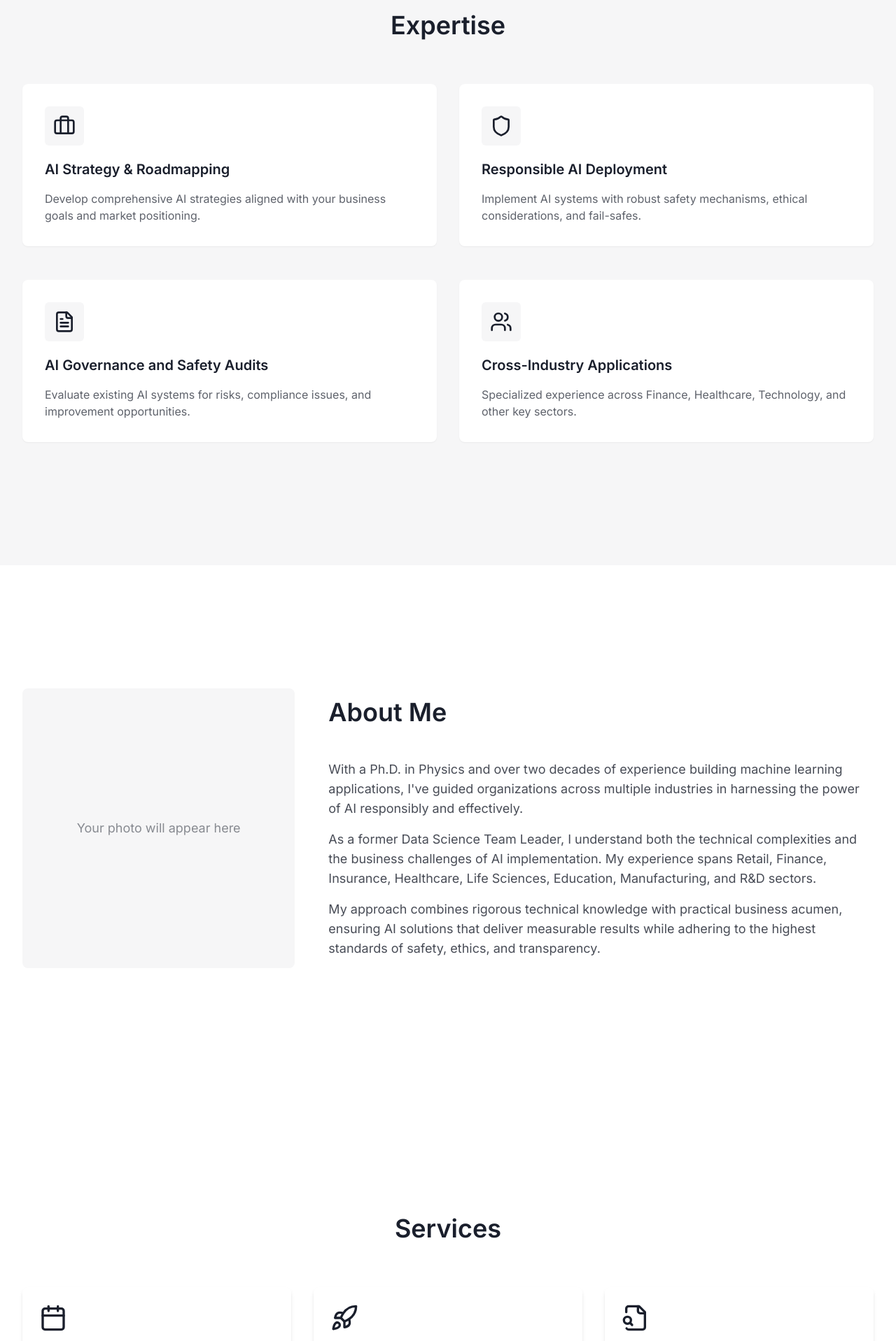
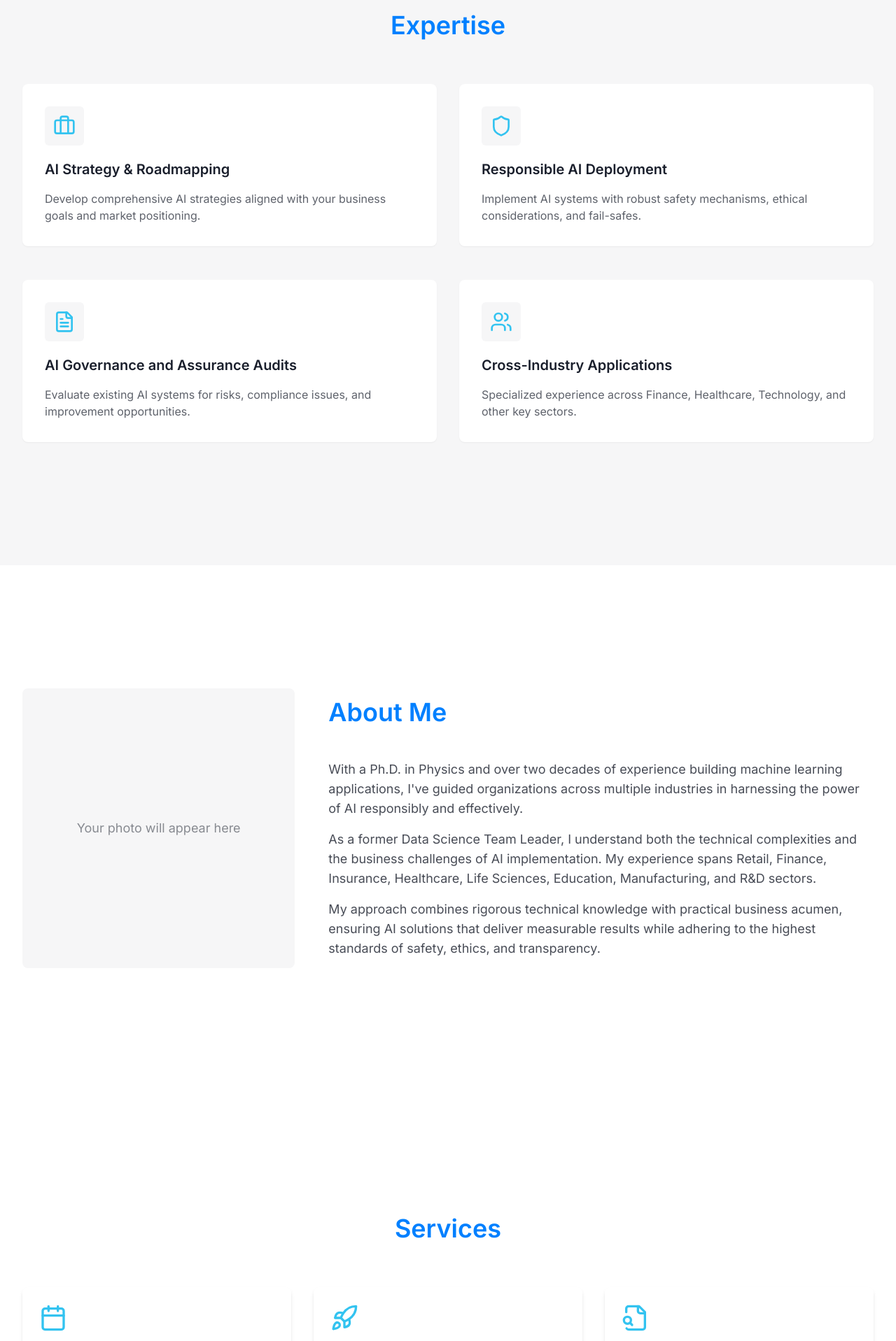
Before and after one commit to claushorn/Cognitive-AI-Consulting, a React (Vite) app: page / in a window 1280 px wide. Shown: the part 880-2797 px from the top of the page at 70% size. Built offline with nearby package versions, Linux system fonts and the light colour scheme.

Commit message:
Refactor: Update AI audit title and apply color scheme
- Replaced "AI Safety Audits" with "AI Assurance Audits" in the ExpertiseSection.
- Applied a new color scheme to the application.

```diff
--- a/src/components/sections/ExpertiseSection.tsx
+++ b/src/components/sections/ExpertiseSection.tsx
@@ -10,22 +10,22 @@ import {
 const ExpertiseSection = () => {
   const expertiseAreas = [
     {
-      icon: <Briefcase className="h-8 w-8 text-charcoal" />,
+      icon: <Briefcase className="h-8 w-8 text-accent-blue" />,
       title: "AI Strategy & Roadmapping",
       description: "Develop comprehensive AI strategies aligned with your business goals and market positioning."
     },
     {
-      icon: <Shield className="h-8 w-8 text-charcoal" />,
+      icon: <Shield className="h-8 w-8 text-accent-blue" />,
       title: "Responsible AI Deployment",
       description: "Implement AI systems with robust safety mechanisms, ethical considerations, and fail-safes."
     },
     {
-      icon: <FileText className="h-8 w-8 text-charcoal" />,
-      title: "AI Governance and Safety Audits",
+      icon: <FileText className="h-8 w-8 text-accent-blue" />,
+      title: "AI Governance and Assurance Audits",
       description: "Evaluate existing AI systems for risks, compliance issues, and improvement opportunities."
     },
     {
-      icon: <Users className="h-8 w-8 text-charcoal" />,
+      icon: <Users className="h-8 w-8 text-accent-blue" />,
       title: "Cross-Industry Applications",
       description: "Specialized experience across Finance, Healthcare, Technology, and other key sectors."
     }
@@ -40,7 +40,7 @@ const ExpertiseSection = () => {
           {expertiseAreas.map((area, index) => (
             <div
               key={index}
-              className="bg-white p-8 rounded-lg shadow-sm flex flex-col items-start animate-on-scroll"
+              className="bg-white p-8 rounded-lg shadow-sm flex flex-col items-start animate-on-scroll hover:shadow-md transition-shadow"
             >
               <div className="mb-5 p-3 bg-light-gray rounded-md">
                 {area.icon}
--- a/src/components/sections/ServicesSection.tsx
+++ b/src/components/sections/ServicesSection.tsx
@@ -6,18 +6,18 @@ import { Calendar, Rocket, FileSearch } from "lucide-react";
 const ServicesSection = () => {
   const services = [
     {
-      icon: <Calendar className="h-10 w-10 text-charcoal" />,
+      icon: <Calendar className="h-10 w-10 text-accent-blue" />,
       title: "AI Strategy Workshops",
       description: "Tailored sessions to define your organization's AI roadmap, identifying opportunities, challenges, and implementation paths specific to your business context."
     },
     {
-      icon: <Rocket className="h-10 w-10 text-charcoal" />,
+      icon: <Rocket className="h-10 w-10 text-accent-blue" />,
       title: "Model Deployment Guidance",
       description: "Practical advice for scalable, responsible AI rollouts, focusing on integration with existing systems, monitoring, and continuous improvement processes."
     },
     {
-      icon: <FileSearch className="h-10 w-10 text-charcoal" />,
-      title: "AI Safety Audits",
+      icon: <FileSearch className="h-10 w-10 text-accent-blue" />,
+      title: "AI Assurance Audits",
       description: "Independent evaluation of AI risks, compliance, and robustness, providing actionable recommendations to enhance system reliability and trustworthiness."
     }
   ];
@@ -29,7 +29,7 @@ const ServicesSection = () => {
 
         <div className="grid grid-cols-1 md:grid-cols-3 gap-8">
           {services.map((service, index) => (
-            <Card key={index} className="animate-on-scroll border-none shadow-md hover:shadow-lg transition-shadow">
+            <Card key={index} className="animate-on-scroll border-none shadow-md hover:shadow-lg transition-shadow hover:bg-light-gray">
               <CardHeader>
                 <div className="mb-4">{service.icon}</div>
                 <CardTitle className="text-xl">{service.title}</CardTitle>
--- a/src/components/sections/TestimonialsSection.tsx
+++ b/src/components/sections/TestimonialsSection.tsx
@@ -12,13 +12,13 @@ const TestimonialsSection = () => {
         </p>
 
         {/* Placeholder for future testimonials */}
-        <Card className="border-none bg-white/50 backdrop-blur-sm shadow-sm max-w-3xl mx-auto animate-on-scroll">
+        <Card className="border-none bg-white/50 backdrop-blur-sm shadow-sm max-w-3xl mx-auto animate-on-scroll hover:shadow-md transition-shadow">
           <CardContent className="p-8 text-center">
             <p className="text-lg italic text-charcoal/70 mb-6">
               "Client testimonials will appear here. Share the impact of your AI consulting services on real businesses."
             </p>
             <div className="flex items-center justify-center">
-              <div className="h-12 w-12 rounded-full bg-light-gray"></div>
+              <div className="h-12 w-12 rounded-full bg-accent-blue/20"></div>
               <div className="ml-4 text-left">
                 <p className="font-medium text-charcoal">Client Name</p>
                 <p className="text-sm text-charcoal/60">Company & Position</p>
--- a/src/index.css
+++ b/src/index.css
@@ -16,7 +16,7 @@
     --popover: 0 0% 100%;
     --popover-foreground: 222.2 84% 4.9%;
 
-    --primary: 221 39% 11%;
+    --primary: 210 100% 50%;
     --primary-foreground: 210 40% 98%;
 
     --secondary: 210 40% 96.1%;
@@ -25,7 +25,7 @@
     --muted: 210 40% 96.1%;
     --muted-foreground: 215.4 16.3% 46.9%;
 
-    --accent: 210 40% 96.1%;
+    --accent: 210 100% 60%;
     --accent-foreground: 222.2 47.4% 11.2%;
 
     --destructive: 0 84.2% 60.2%;
@@ -54,7 +54,7 @@
   }
 
   .section-title {
-    @apply text-3xl md:text-4xl font-semibold text-charcoal mb-8 md:mb-12;
+    @apply text-3xl md:text-4xl font-semibold text-primary mb-8 md:mb-12;
   }
 
   .animate-on-scroll {
```
